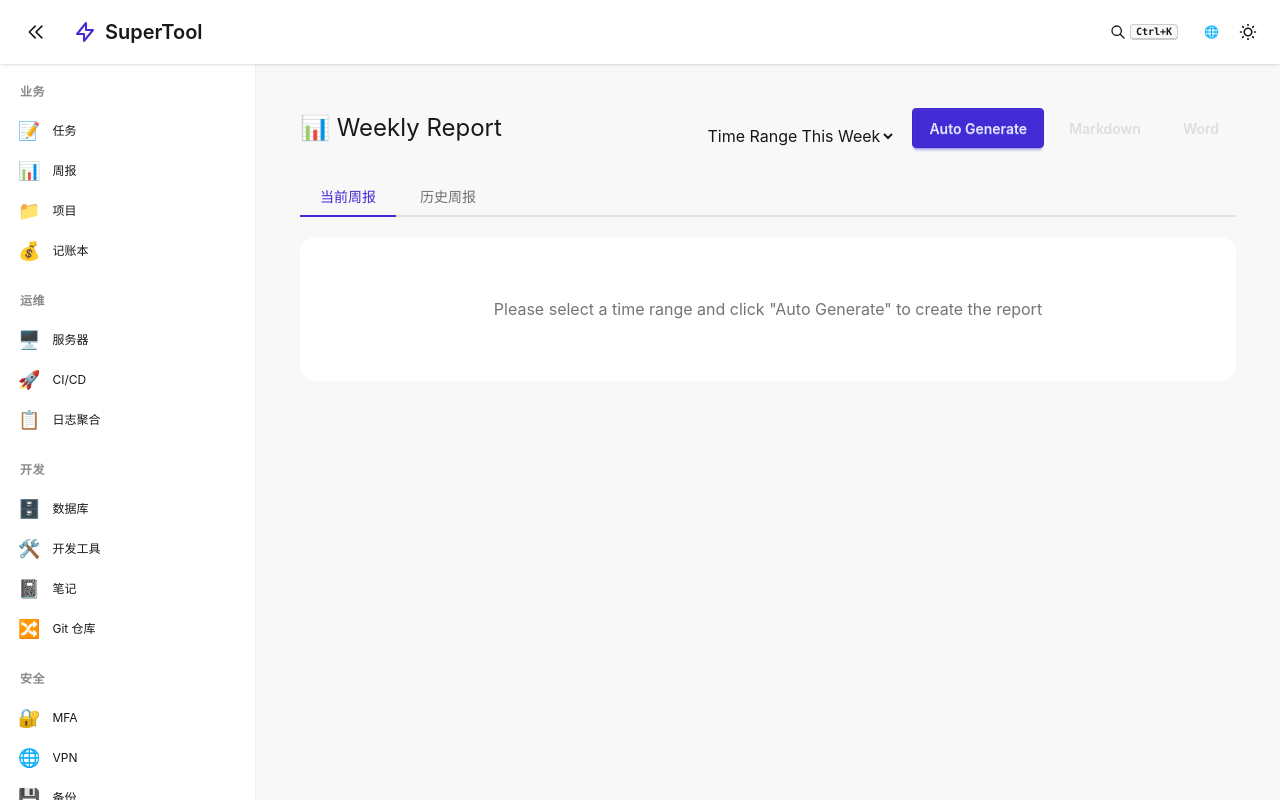
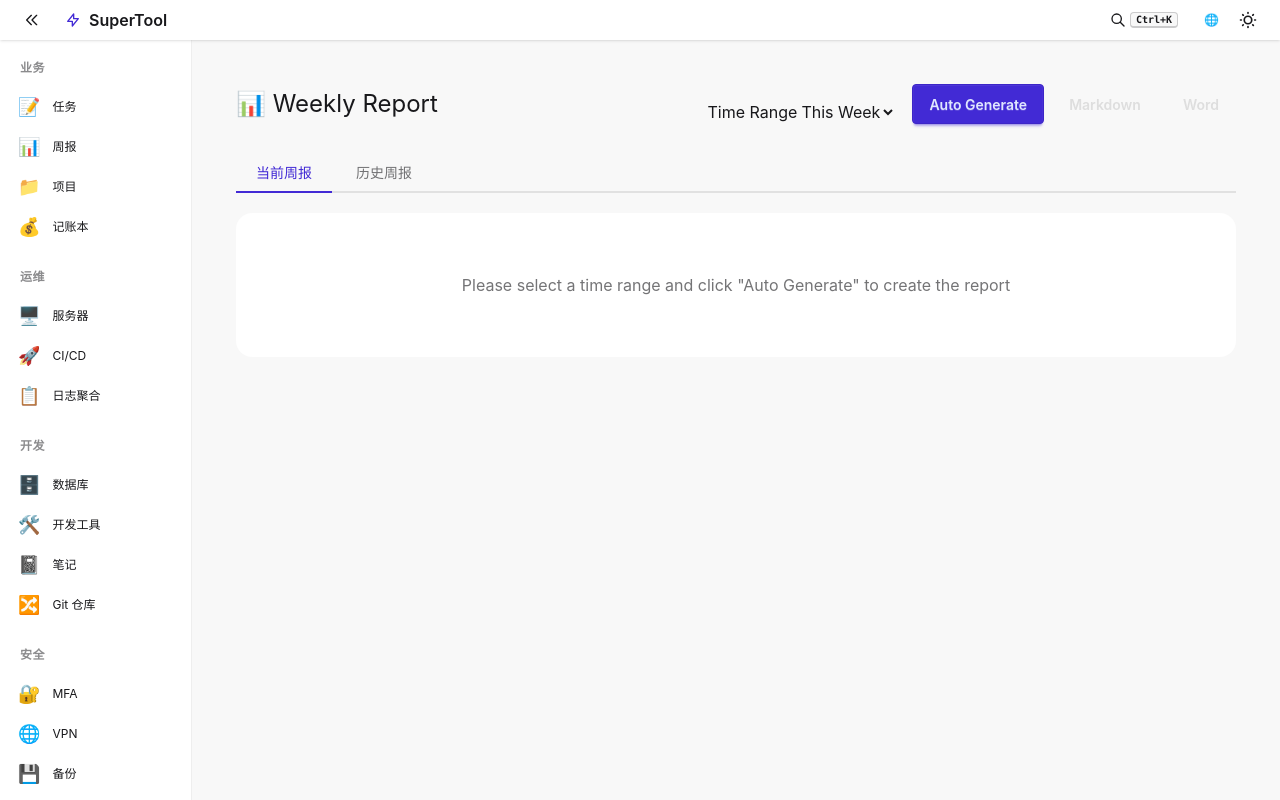
Before and after one commit to fufengyuan/supertool, a Vue app: page /weekly in a window 1280 px wide. Built offline with nearby package versions, Linux system fonts and the light colour scheme.

Commit message:
ui: compress top bar height and sidebar width
- Top bar: navbar h-10 (was h-16 default), min-h-[2.5rem]
- All top bar buttons: btn-sm, icons h-4 w-4
- Title text: text-base (was text-xl)
- Sidebar: w-48/12rem expanded (was w-64/16rem), w-16 collapsed unchanged

```diff
--- a/src/layouts/MainLayout.vue
+++ b/src/layouts/MainLayout.vue
@@ -1,22 +1,22 @@
 <template>
   <div class="h-screen flex flex-col bg-base-200">
     <!-- 顶部标题栏 -->
-    <div class="navbar bg-base-100 shadow-sm px-4 flex-none">
+    <div class="navbar bg-base-100 shadow-sm px-4 flex-none min-h-[2.5rem] h-10">
       <div class="flex-none">
-        <label class="btn btn-square btn-ghost lg:hidden" @click="sidebarOpen = !sidebarOpen">
-          <svg xmlns="http://www.w3.org/2000/svg" class="h-5 w-5" fill="none" viewBox="0 0 24 24" stroke="currentColor">
+        <label class="btn btn-square btn-ghost btn-sm lg:hidden" @click="sidebarOpen = !sidebarOpen">
+          <svg xmlns="http://www.w3.org/2000/svg" class="h-4 w-4" fill="none" viewBox="0 0 24 24" stroke="currentColor">
             <path stroke-linecap="round" stroke-linejoin="round" stroke-width="2" d="M4 6h16M4 12h16M4 18h16" />
           </svg>
         </label>
-        <button class="btn btn-square btn-ghost hidden lg:flex" @click="sidebarCollapsed = !sidebarCollapsed" :title="sidebarCollapsed ? '展开' : '折叠'">
-          <svg xmlns="http://www.w3.org/2000/svg" class="h-5 w-5" :class="{ 'rotate-180': sidebarCollapsed }" fill="none" viewBox="0 0 24 24" stroke="currentColor">
+        <button class="btn btn-square btn-ghost btn-sm hidden lg:flex" @click="sidebarCollapsed = !sidebarCollapsed" :title="sidebarCollapsed ? '展开' : '折叠'">
+          <svg xmlns="http://www.w3.org/2000/svg" class="h-4 w-4" :class="{ 'rotate-180': sidebarCollapsed }" fill="none" viewBox="0 0 24 24" stroke="currentColor">
             <path stroke-linecap="round" stroke-linejoin="round" stroke-width="2" d="M11 19l-7-7 7-7m8 14l-7-7 7-7" />
           </svg>
         </button>
       </div>
       <div class="flex-1">
-        <span class="btn btn-ghost text-xl gap-2 normal-case">
-          <svg xmlns="http://www.w3.org/2000/svg" class="h-6 w-6 text-primary" fill="none" viewBox="0 0 24 24" stroke="currentColor">
+        <span class="btn btn-ghost text-base gap-2 normal-case min-h-0 h-8">
+          <svg xmlns="http://www.w3.org/2000/svg" class="h-4 w-4 text-primary" fill="none" viewBox="0 0 24 24" stroke="currentColor">
             <path stroke-linecap="round" stroke-linejoin="round" stroke-width="2" d="M13 10V3L4 14h7v7l9-11h-7z" />
           </svg>
           SuperTool
@@ -47,10 +47,10 @@
       <!-- 左侧导航栏 -->
       <aside class="flex-none bg-base-100 border-r border-base-300 transition-all duration-200 overflow-y-auto overflow-x-hidden"
              :class="[
-               sidebarOpen ? 'w-64' : 'w-0 lg:w-auto',
-               sidebarCollapsed ? 'lg:w-16' : 'lg:w-64'
+               sidebarOpen ? 'w-48' : 'w-0 lg:w-auto',
+               sidebarCollapsed ? 'lg:w-16' : 'lg:w-48'
              ]"
-             :style="{ minWidth: sidebarCollapsed ? '4rem' : '16rem' }">
+             :style="{ minWidth: sidebarCollapsed ? '4rem' : '12rem' }">
         <nav class="menu menu-sm p-2 gap-1 w-full">
           <!-- 业务 -->
           <div class="menu-title px-3" v-show="!sidebarCollapsed">
```
